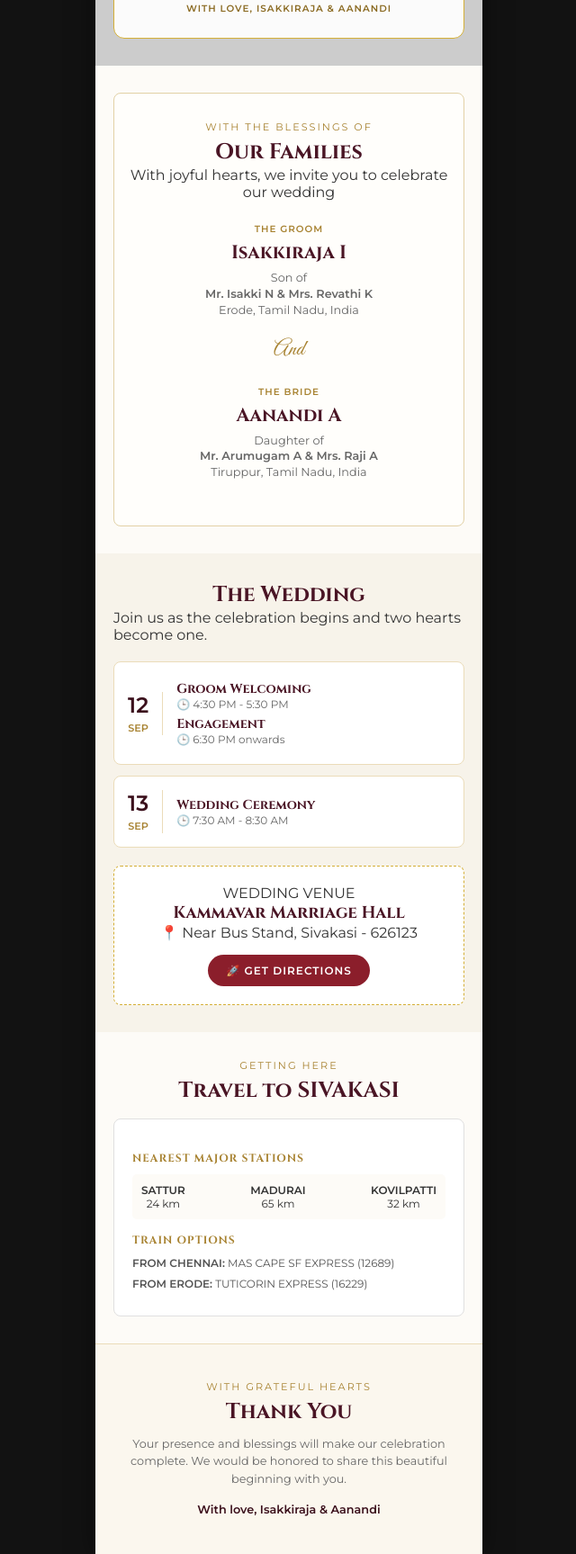
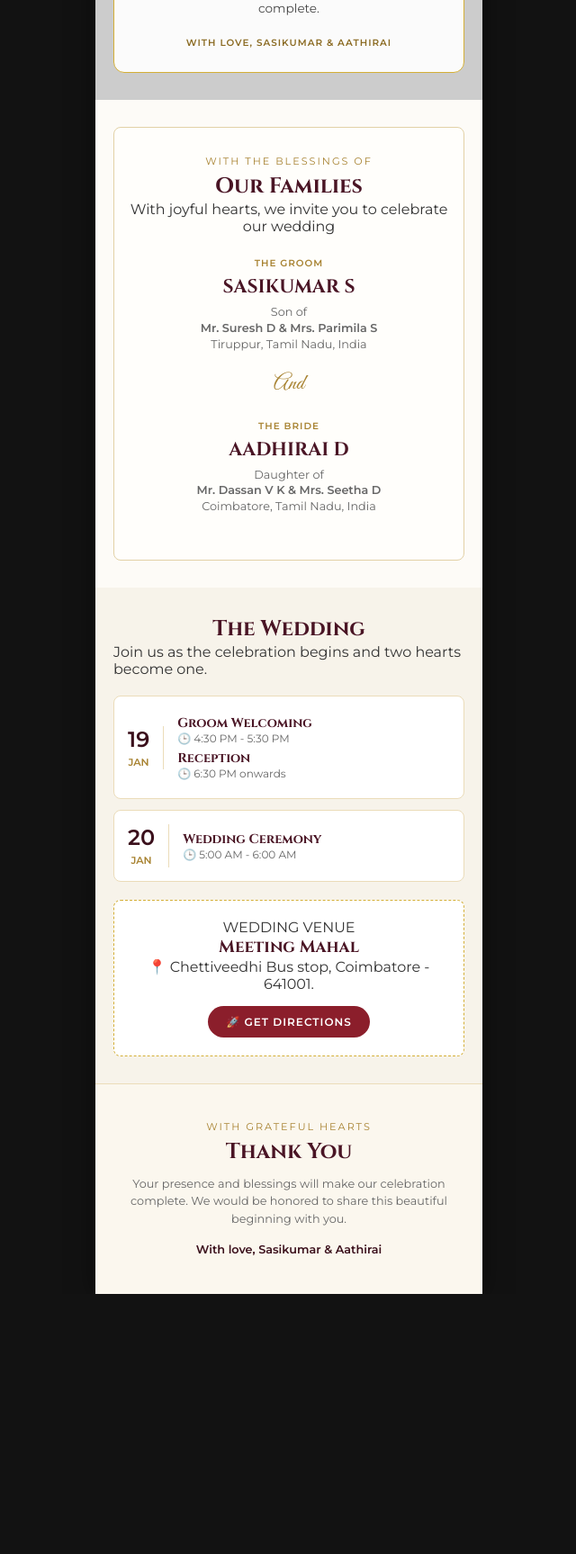
Before and after one commit to sasikumar172000-tech/Wedding-Invitation, a plain HTML site: page index.html in a window 1280 px wide. Shown: the part 858-2585 px from the top of the page at 90% size, without its empty margins (319-959 px from the left). After the commit the page ends 2296 px from the top, so only its background shows below. Drawn offline with Linux system fonts and the light colour scheme; placeholder pictures from the web are drawn by us.

Commit message:
Update index.html

```diff
--- a/index.html
+++ b/index.html
@@ -3,7 +3,7 @@
 <head>
   <meta charset="UTF-8">
   <meta name="viewport" content="width=device-width, initial-scale=1.0">
-  <title>Isakkiraja Weds Aanandi | Wedding Invitation</title>
+  <title>Sasikumar Weds Aathirai | Wedding Invitation</title>
   <link rel="stylesheet" href="style.css">
   <!-- Google Fonts for Elegant Typography -->
   <link rel="preconnect" href="https://fonts.googleapis.com">
@@ -26,9 +26,9 @@
       </p>
 
       <div class="names-title">
-        <h1>Isakkiraja</h1>
+        <h1>Sasikumar</h1>
         <span class="weds">Weds</span>
-        <h1>Aanandi</h1>
+        <h1>Aathirai</h1>
       </div>
 
       <!-- Countdown Timer -->
@@ -67,7 +67,7 @@
             <p>
               Some moments become memories because of the people who share them. As we step into this beautiful new chapter, it would mean the world to have you beside us—blessing our beginning, sharing our joy, and making our celebration complete.
             </p>
-            <span class="signature">WITH LOVE, ISAKKIRAJA & AANANDI</span>
+            <span class="signature">WITH LOVE, SASIKUMAR & AATHIRAI</span>
           </div>
         </div>
       </div>
@@ -83,8 +83,8 @@
         <!-- Groom Details -->
         <div class="person-details">
           <span class="role">THE GROOM</span>
-          <h3>Isakkiraja I</h3>
-          <p class="parents">Son of<br><strong>Mr. Isakki N & Mrs. Revathi K</strong><br>Erode, Tamil Nadu, India</p>
+          <h3>SASIKUMAR S</h3>
+          <p class="parents">Son of<br><strong>Mr. Suresh D & Mrs. Parimila S</strong><br>Tiruppur, Tamil Nadu, India</p>
         </div>
 
         <div class="divider">And</div>
@@ -92,8 +92,8 @@
         <!-- Bride Details -->
         <div class="person-details">
           <span class="role">THE BRIDE</span>
-          <h3>Aanandi A</h3>
-          <p class="parents">Daughter of<br><strong>Mr. Arumugam A & Mrs. Raji A</strong><br>Tiruppur, Tamil Nadu, India</p>
+          <h3>AADHIRAI D</h3>
+          <p class="parents">Daughter of<br><strong>Mr. Dassan V K & Mrs. Seetha D</strong><br>Coimbatore, Tamil Nadu, India</p>
         </div>
       </div>
     </section>
@@ -108,25 +108,25 @@
 
         <div class="event-card">
           <div class="event-date">
-            <span class="day">12</span>
-            <span class="month">SEP</span>
+            <span class="day">19</span>
+            <span class="month">JAN</span>
           </div>
           <div class="event-info">
             <h4>Groom Welcoming</h4>
             <p>🕒 4:30 PM - 5:30 PM</p>
-            <h4>Engagement</h4>
+            <h4>Reception</h4>
             <p>🕒 6:30 PM onwards</p>
           </div>
         </div>
 
         <div class="event-card">
           <div class="event-date">
-            <span class="day">13</span>
-            <span class="month">SEP</span>
+            <span class="day">20</span>
+            <span class="month">JAN</span>
           </div>
           <div class="event-info">
             <h4>Wedding Ceremony</h4>
-            <p>🕒 7:30 AM - 8:30 AM</p>
+            <p>🕒 5:00 AM - 6:00 AM</p>
           </div>
         </div>
 
@@ -135,30 +135,9 @@
       <!-- Venue Details Card -->
       <div class="venue-card">
         <span class="venue-label">WEDDING VENUE</span>
-        <h3>Kammavar Marriage Hall</h3>
-        <p>📍 Near Bus Stand, Sivakasi - 626123</p>
+        <h3>Meeting  Mahal</h3>
+        <p>📍 Chettiveedhi Bus stop, Coimbatore  - 641001.</p>
         <a href="#" class="btn-location">🚀 GET DIRECTIONS</a>
-      </div>
-    </section>
-
-    <!-- Travel / Guest Guide Section -->
-    <section class="section guide-section">
-      <span class="sub-heading">GETTING HERE</span>
-      <h2>Travel to SIVAKASI</h2>
-
-      <div class="guide-card">
-        <h4>NEAREST MAJOR STATIONS</h4>
-        <div class="station-grid">
-          <div><strong>SATTUR</strong><br>24 km</div>
-          <div><strong>MADURAI</strong><br>65 km</div>
-          <div><strong>KOVILPATTI</strong><br>32 km</div>
-        </div>
-
-        <h4>TRAIN OPTIONS</h4>
-        <div class="train-details">
-          <p><strong>FROM CHENNAI:</strong> MAS CAPE SF EXPRESS (12689)</p>
-          <p><strong>FROM ERODE:</strong> TUTICORIN EXPRESS (16229)</p>
-        </div>
       </div>
     </section>
 
@@ -167,13 +146,13 @@
       <span class="sub-heading">WITH GRAteFUL HEARTS</span>
       <h2>Thank You</h2>
       <p>Your presence and blessings will make our celebration complete. We would be honored to share this beautiful beginning with you.</p>
-      <p class="closing">With love, Isakkiraja & Aanandi</p>
+      <p class="closing">With love, Sasikumar & Aathirai</p>
     </footer>
 
   </main>
 <script>
   // Set your wedding date and time here (YYYY-MM-DDTHH:MM:SS)
-  const weddingDate = new Date("2026-09-13T07:30:00").getTime();
+  const weddingDate = new Date("2027-01-20T07:30:00").getTime();
 
   const timer = setInterval(function() {
     const now = new Date().getTime();
```
